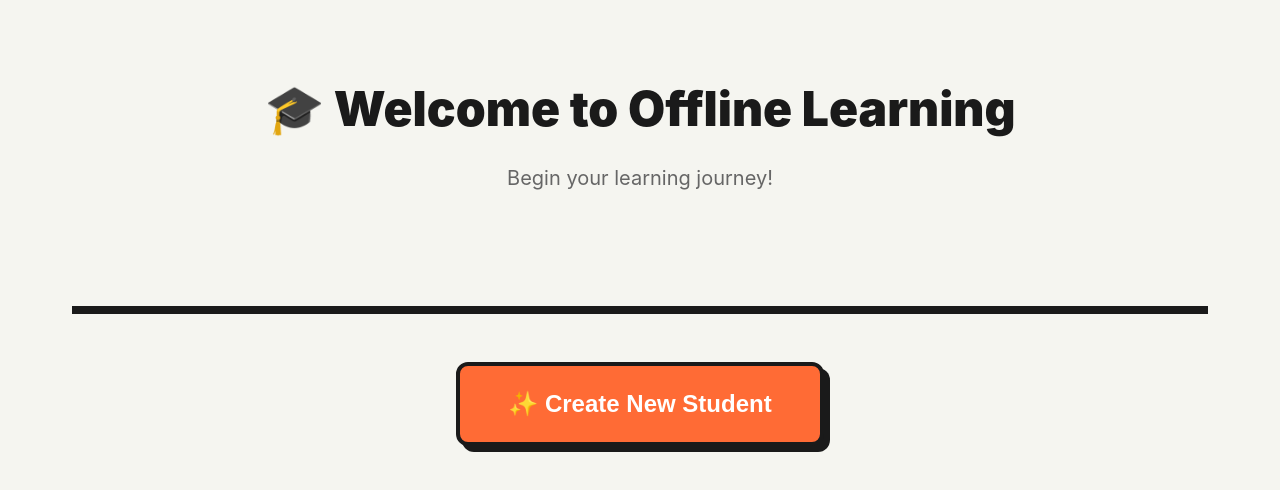
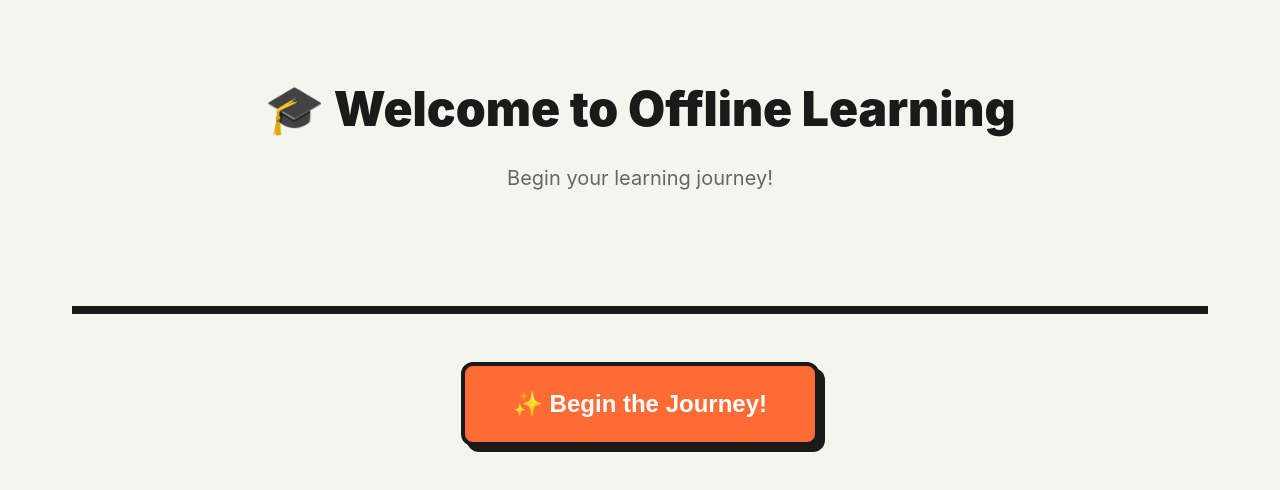
Before and after one commit to navgurukul/AFE-Learning-App, a React (Vite) app in the folder apps/renderer/: page / in a window 1280 px wide. Shown: the top 490 px of the page. Built offline with nearby package versions, Linux system fonts and the light colour scheme.

Commit message:
Renamed button to Begin the Journey!

```diff
--- a/apps/renderer/src/pages/BeginLearning.tsx
+++ b/apps/renderer/src/pages/BeginLearning.tsx
@@ -77,7 +77,7 @@ function BeginLearning() {
 
             <div style={{ textAlign: 'center', marginTop: 'var(--spacing-xl)' }}>
                 <button className="btn btn-primary btn-large" onClick={handleCreateNew}>
-                    ✨ Create New Student
+                    ✨ Begin the Journey!
                 </button>
             </div>
         </div>
```
